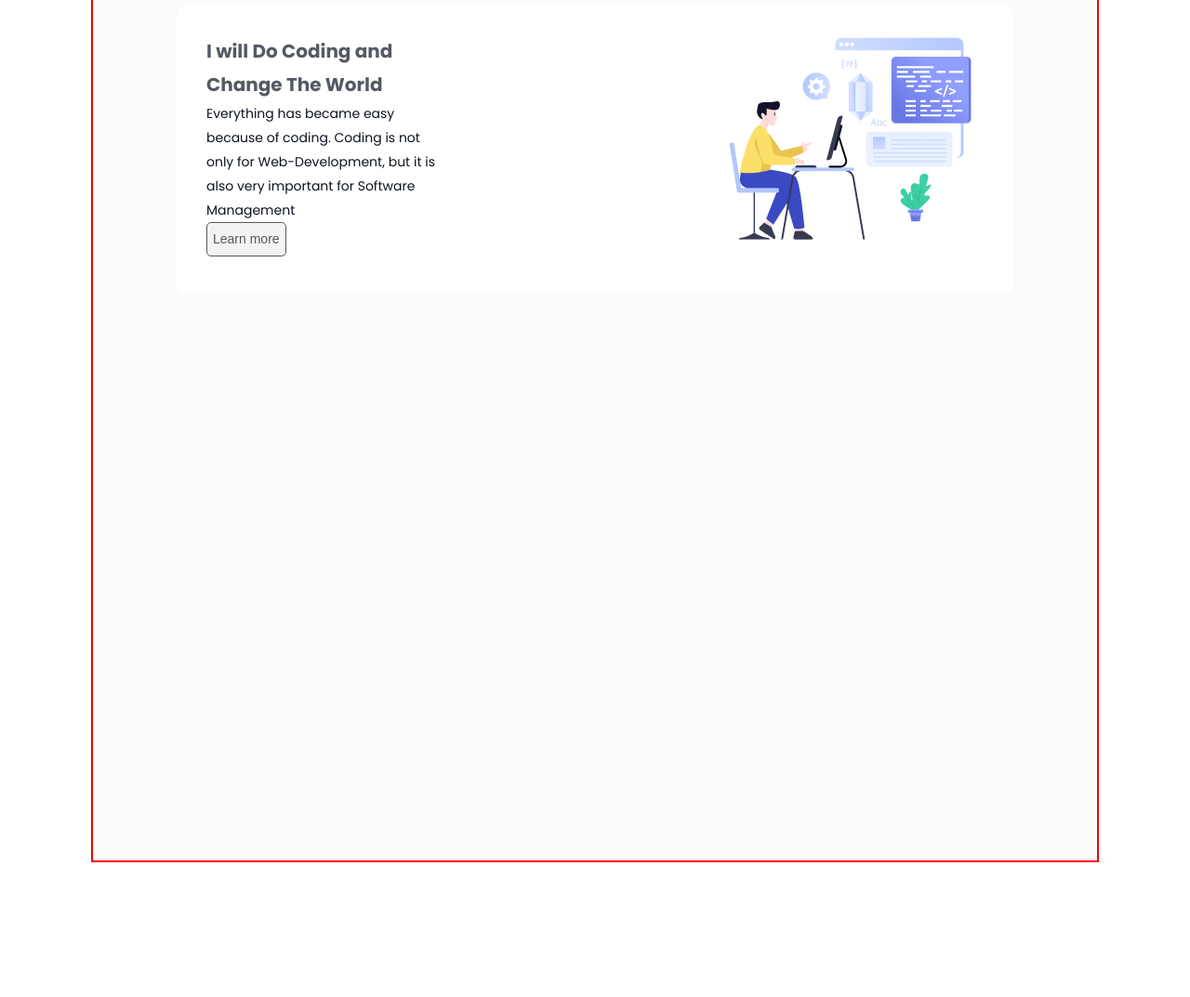
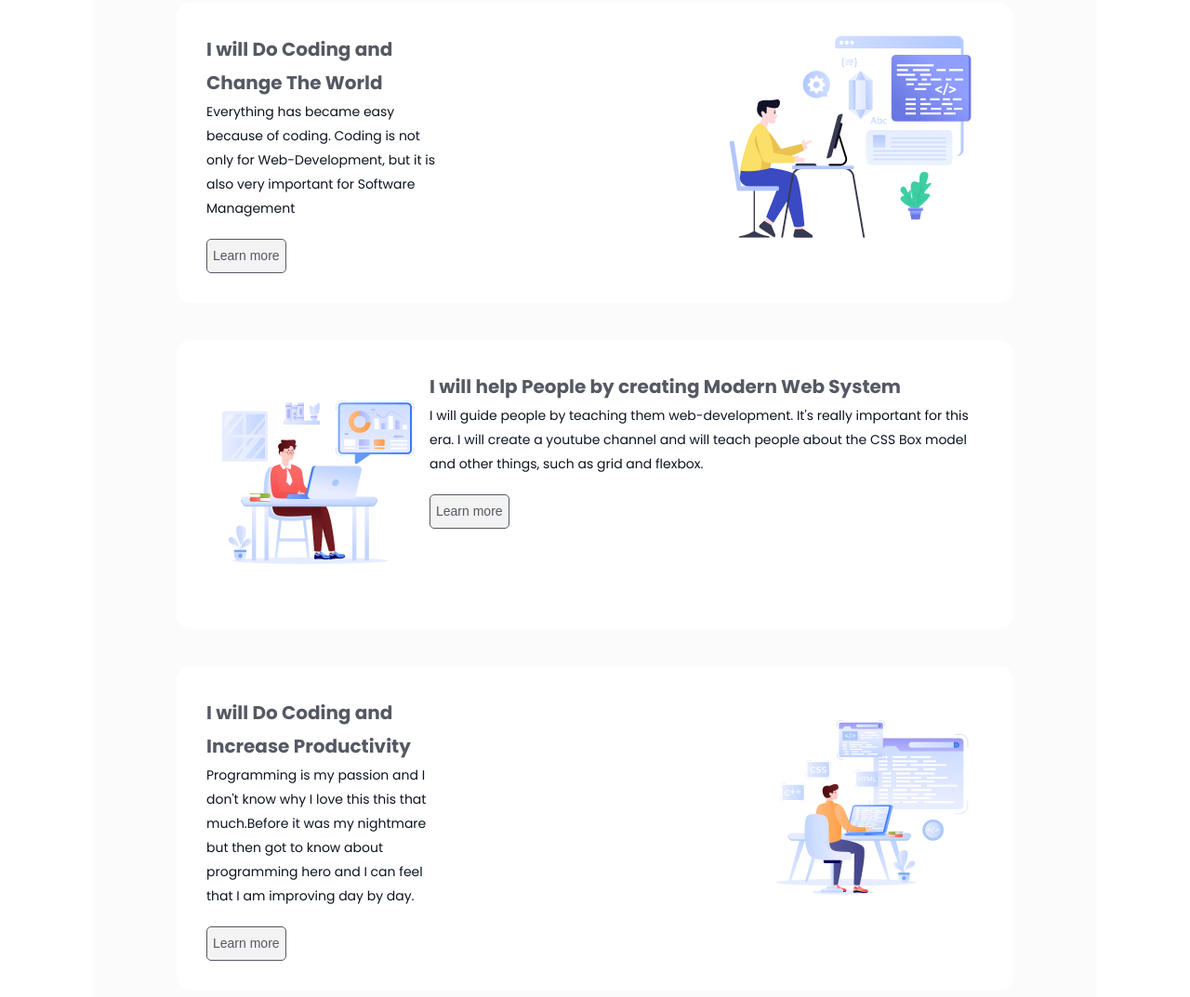
Before and after one commit to fahimbrew/assignment-1, a plain HTML site: page index.html in a window 1280 px wide. Shown: the part 1001-2074 px from the top of the page at 93% size. Before the commit the page ends 1969 px from the top, so only its background shows below. Drawn offline with Linux system fonts and the light colour scheme.

Commit message:
web-development section has been added and styled

```diff
--- a/index.html
+++ b/index.html
@@ -56,35 +56,39 @@
                     <div class="right">
                         <img src="assets/Layer_1.png" alt="">
 
-
-
-
-
                     </div>
                 </div>
                 <div class="middle-description">
                     <div class="left">
+                        <img src="assets/Group 3.png" alt="">
 
 
 
 
                     </div>
                     <div class="right">
-
-
-
-
+                        <h3>I will help People by creating Modern Web System</h3>
+                        <p>I will guide people by teaching them web-development. It's really important for this era. I
+                            will create a youtube channel and will teach people about the CSS Box model and other
+                            things, such as grid and flexbox.</p>
+                        <a href="https://www.google.com/"><button class="common-btn">Learn more</button></a>
 
                     </div>
                 </div>
                 <div class="last-description">
                     <div class="left">
+                        <h3>I will Do Coding and Increase Productivity</h3>
+                        <p>Programming is my passion and I don't know why I love this this that much.Before it was my
+                            nightmare but then got to know about programming hero and I can feel that I am improving day
+                            by day.</p>
+                        <a href="https://www.google.com/"><button class="common-btn">Learn more</button></a>
 
 
 
 
                     </div>
                     <div class="right">
+                        <img src="assets/Group 4.png" alt="">
 
 
 
--- a/styles/style.css
+++ b/styles/style.css
@@ -98,11 +98,12 @@ body {
 
 .web-development {
     width: 900px;
-    height: 1000px;
-    border: 2px solid red;
+    height: 1230px;
+    /* border: 2px solid red; */
     margin: 40px auto;
     padding: 70px 90px;
     background-color: rgb(251, 251, 252);
+    border-radius: 20px;
 
 
 
@@ -135,17 +136,19 @@ body {
 }
 
 
-.top-description {
+.top-description,
+.middle-description,
+.last-description {
     display: flex;
     margin-top: 40px;
     margin-bottom: 40px;
     justify-content: space-between;
     background-color: white;
     padding: 32px;
-    border-radius: 10px;
+    border-radius: 15px;
 }
 
-.top-description>.left {
+.left {
     width: 30%;
 }
 
@@ -180,5 +183,6 @@ body {
     padding: 6px;
     border-radius: 5px;
     cursor: pointer;
+    margin-top: 20px;
 
 }
```
